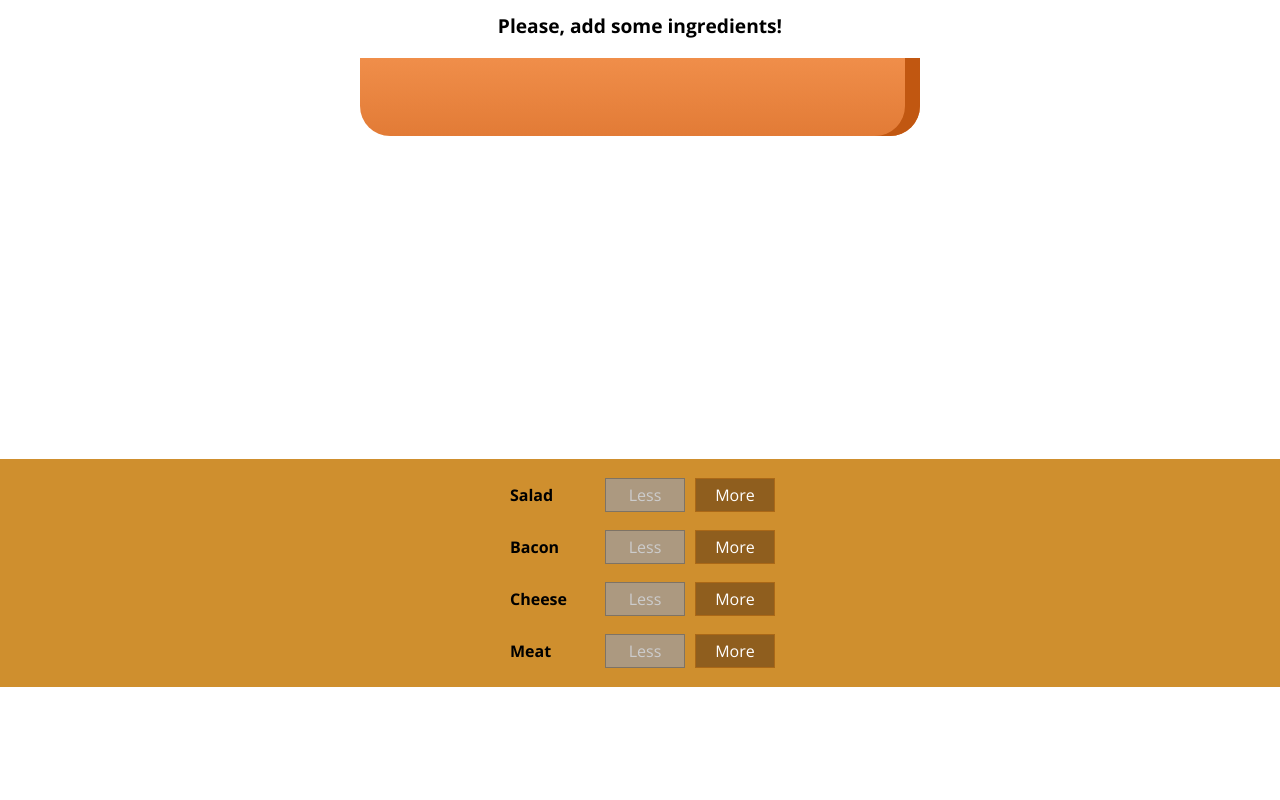
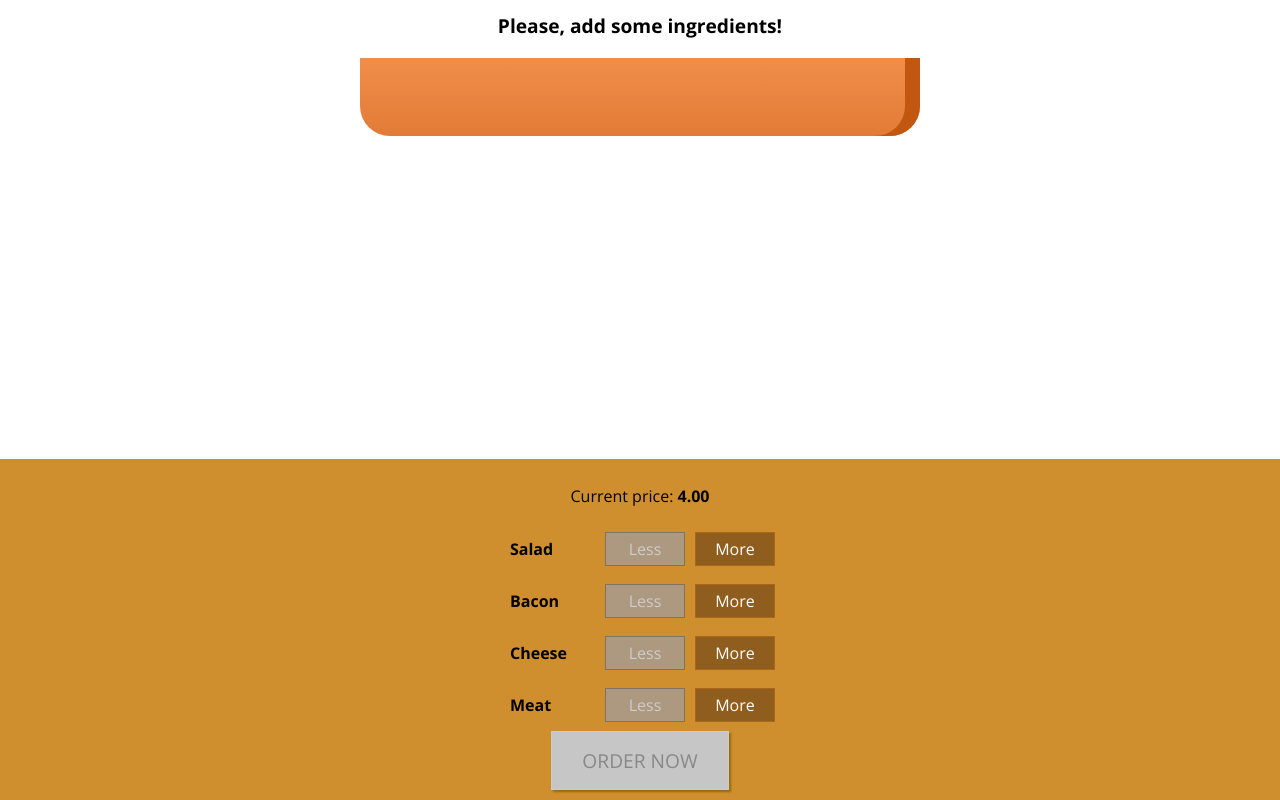
Before and after one commit to orlandovallejos/burger-app, a React app: page / in a window 1280 px wide. Shown: the part 179-979 px from the top of the page. Before the commit the page ends 866 px from the top, so only its background shows below. Built offline with nearby package versions, Linux system fonts and the light colour scheme.

Commit message:
Added a new method to the Class component and used it to know if the burger is purchasable. One important thing to know is that when we set the state we do that operation asychronously. So we can't rely on the state right after we set it (we can't get it immediately).

```diff
--- a/src/components/Burger/BuildControls/BuildControls.css
+++ b/src/components/Burger/BuildControls/BuildControls.css
@@ -8,3 +8,44 @@
   margin: auto;
   padding: 10px 0;
 }
+
+.OrderButton {
+  background-color: #DAD735;
+  outline: none;
+  cursor: pointer;
+  border: 1px solid #966909;
+  color: #966909;
+  font-family: inherit;
+  font-size: 1.2em;
+  padding: 15px 30px;
+  box-shadow: 2px 2px 2px #966909;
+}
+
+.OrderButton:hover, .OrderButton:active {
+  background-color: #A0DB41;
+  border: 1px solid #966909;
+  color: #966909;
+}
+
+.OrderButton:disabled {
+  background-color: #C7C6C6;
+  cursor: not-allowed;
+  border: 1px solid #ccc;
+  color: #888888;
+}
+
+.OrderButton:not(:disabled) {
+  animation: enable 0.3s linear;
+}
+
+@keyframes enable {
+  0% {
+      transform: scale(1);
+  }
+  60% {
+      transform: scale(1.1);
+  }
+  100% {
+      transform: scale(1);
+  }
+}
--- a/src/components/Burger/BuildControls/BuildControls.js
+++ b/src/components/Burger/BuildControls/BuildControls.js
@@ -11,6 +11,7 @@
 const buildControls = (props) => {
   return (
     <div className={classes.BuildControls}>
+      <p>Current price: <strong>{props.totalPrice.toFixed(2)}</strong></p>
       {
         controls.map((ctrl) => {
           return <BuildControl
@@ -21,6 +22,9 @@
             disabled={props.disabled[ctrl.type]} />;
         })
       }
+      <button
+        className={classes.OrderButton}
+        disabled={!props.purchasable}>ORDER NOW</button>
     </div>
   );
 };
--- a/src/containers/BurgerBuilder/BurgerBuilder.js
+++ b/src/containers/BurgerBuilder/BurgerBuilder.js
@@ -24,7 +24,21 @@
       cheese: 0,
       meat: 0
     },
-    totalPrice: 4
+    totalPrice: 4,
+    purchasable: false
+  };
+
+  updatePurchaseState(ingredients) {
+    const sum = Object.keys(ingredients)
+      .map((igKey) => {
+        return ingredients[igKey];
+      })
+      .reduce((prev, curr) => {
+        return prev + curr;
+      }, 0);
+    this.setState({
+      purchasable: sum > 0
+    });
   };
 
   addIngredientHandler = (type) => {
@@ -42,6 +56,7 @@
       ingredients: updatedIngredients,
       totalPrice: newTotalPrice
     });
+    this.updatePurchaseState(updatedIngredients);
   };
 
   removeIngredientHandler = (type) => {
@@ -64,6 +79,7 @@
       ingredients: updatedIngredients,
       totalPrice: newPrice
     });
+    this.updatePurchaseState(updatedIngredients);
   };
 
   render() {
@@ -80,7 +96,10 @@
         <BuildControls
           ingredientAdded={this.addIngredientHandler}
           ingredientRemoved={this.removeIngredientHandler}
-          disabled={disabledInfo} />
+          disabled={disabledInfo}
+          totalPrice={this.state.totalPrice}
+          purchasable={this.state.purchasable}
+        />
       </Aux>
     );
   }
```
